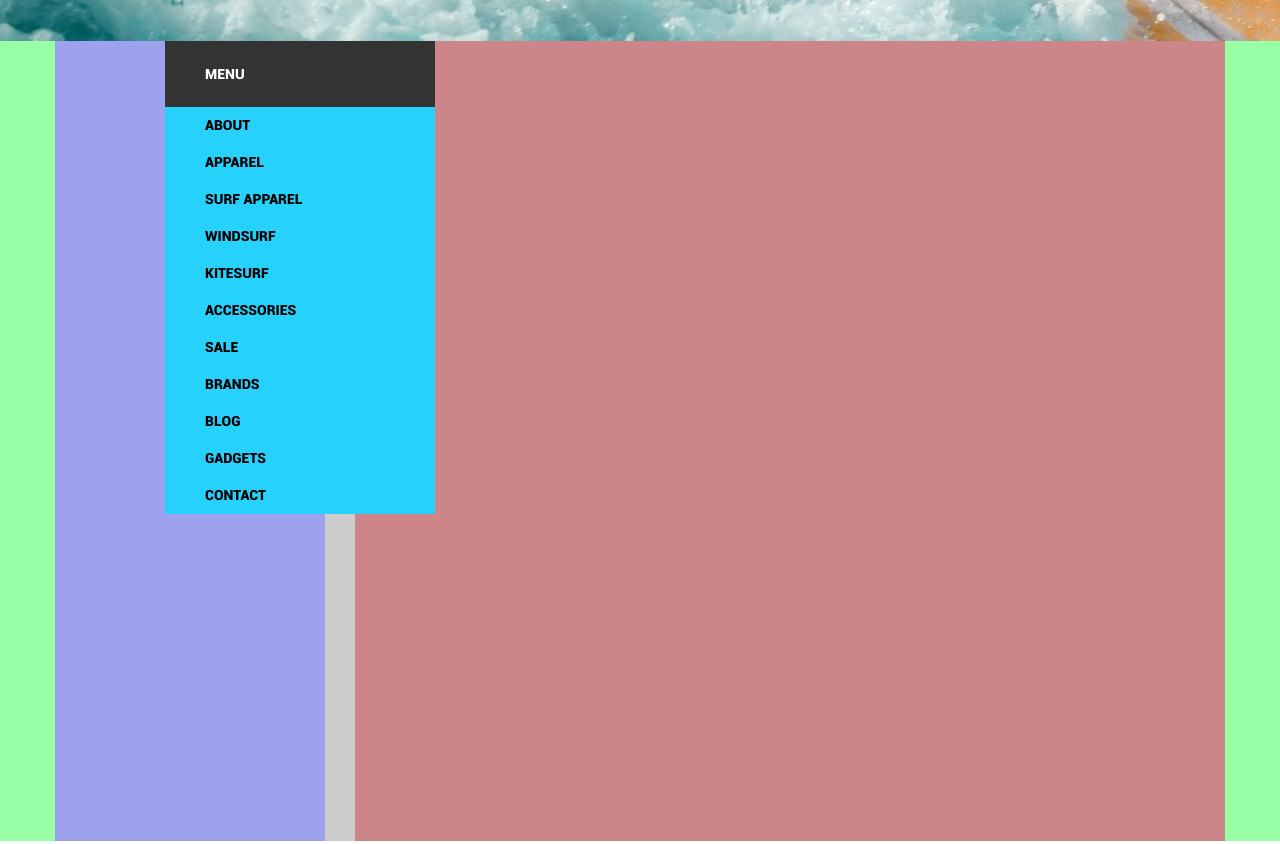
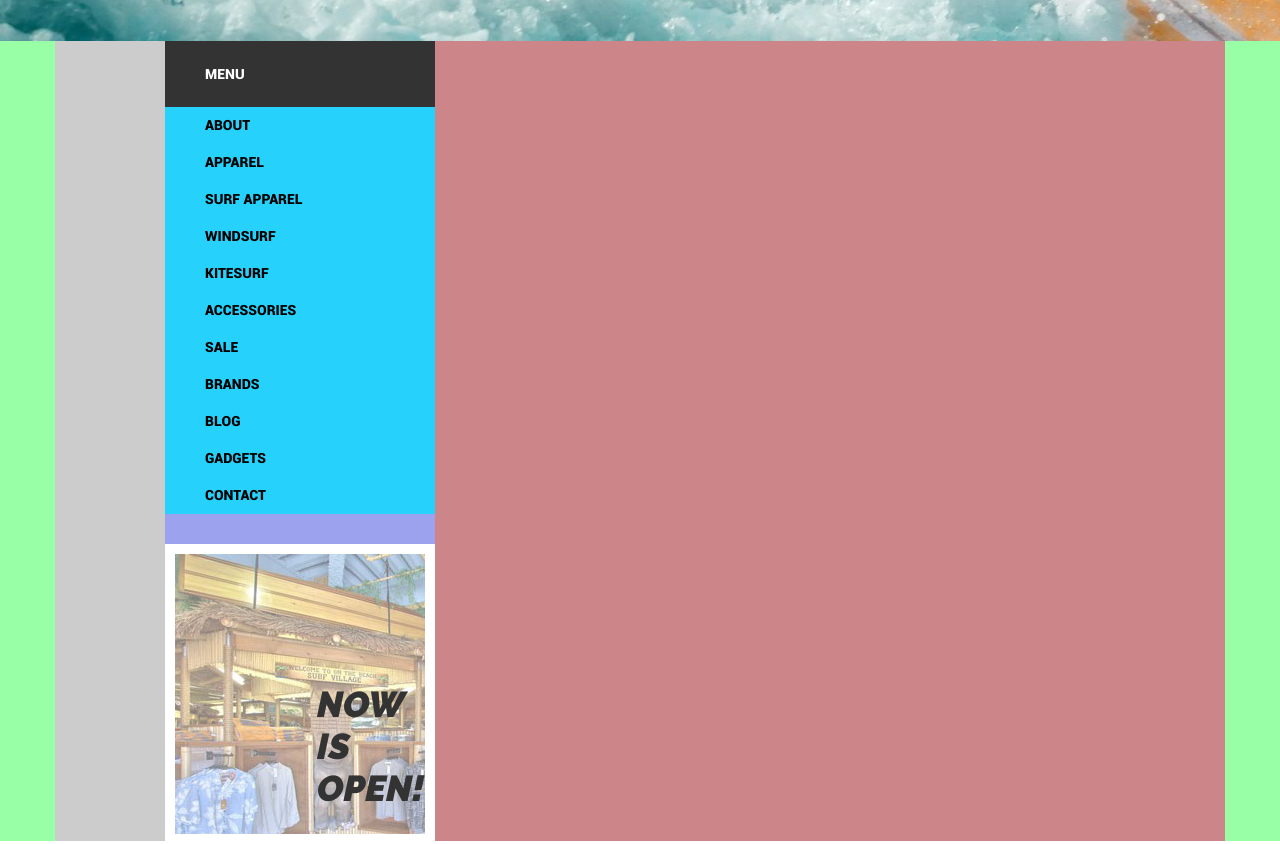
Before and after one commit to ibkazakov/HTML_PSD, a plain HTML site: page index.html in a window 1280 px wide. Shown: the part 639-1483 px from the top of the page. Drawn offline with Linux system fonts and the light colour scheme.

Commit message:
left_banner

```diff
--- a/index.html
+++ b/index.html
@@ -72,6 +72,15 @@
                         <a href="#">Gadgets</a>
                         <a href="#">Contact</a>
                     </div>
+                    <div class="now_is_open">
+                    	<div class="now_is_open_inside">
+                            <span>
+                                Now<br>
+                                is<br>
+                                open!
+                            </span>
+                        </div>
+                    </div>
 				</div>
 				<div class="content_right">
 				</div>
--- a/styles/style.css
+++ b/styles/style.css
@@ -206,6 +206,9 @@ div.content > div.content_inside:after {
 
 /* 2.2 left, right */
 div.content > div.content_inside > div.content_left {
+    position: absolute;
+    left: 165px;
+    top: 680px;
     width: 270px;
     min-height: inherit;
     background: #9da2ee;
@@ -224,9 +227,9 @@ div.content > div.content_inside > div.content_right {
 div.main_menu {
 	background-color:  #26d2fc;
 	width: 270px;
-	position: absolute;
-	left: 165px;
-	top: 680px;
+	position: relative;
+	left: 0px;
+	top: 0px;
 }
 
 div.main_menu > a {
@@ -252,3 +255,34 @@ div.main_menu > a:hover {
     background-color: #333;
     color: #fff;
 }
+
+
+/* 3 LEFT BANNER now is open */
+
+div.now_is_open {
+    margin-top: 30px;
+    margin-left: 0px;
+    margin-right: 0px;
+    position: relative;
+    width: 270px;
+    left: 0px;
+    height: 300px;
+    border: 10px solid white;
+    box-sizing: border-box;
+}
+
+div.now_is_open > div.now_is_open_inside {
+    width: 100%;
+    height: 100%;
+    background: url(../images/store.jpg) no-repeat;
+}
+
+div.now_is_open > div.now_is_open_inside > span {
+    font-family: "Raleway Black Italic", sans-serif;
+    font-size: 36px;
+    text-transform: uppercase;
+    position: relative;
+    top: 129px;
+    left: 142px;
+    color: #333;
+}
```
Also changed, not shown: images/store.jpg (added).
